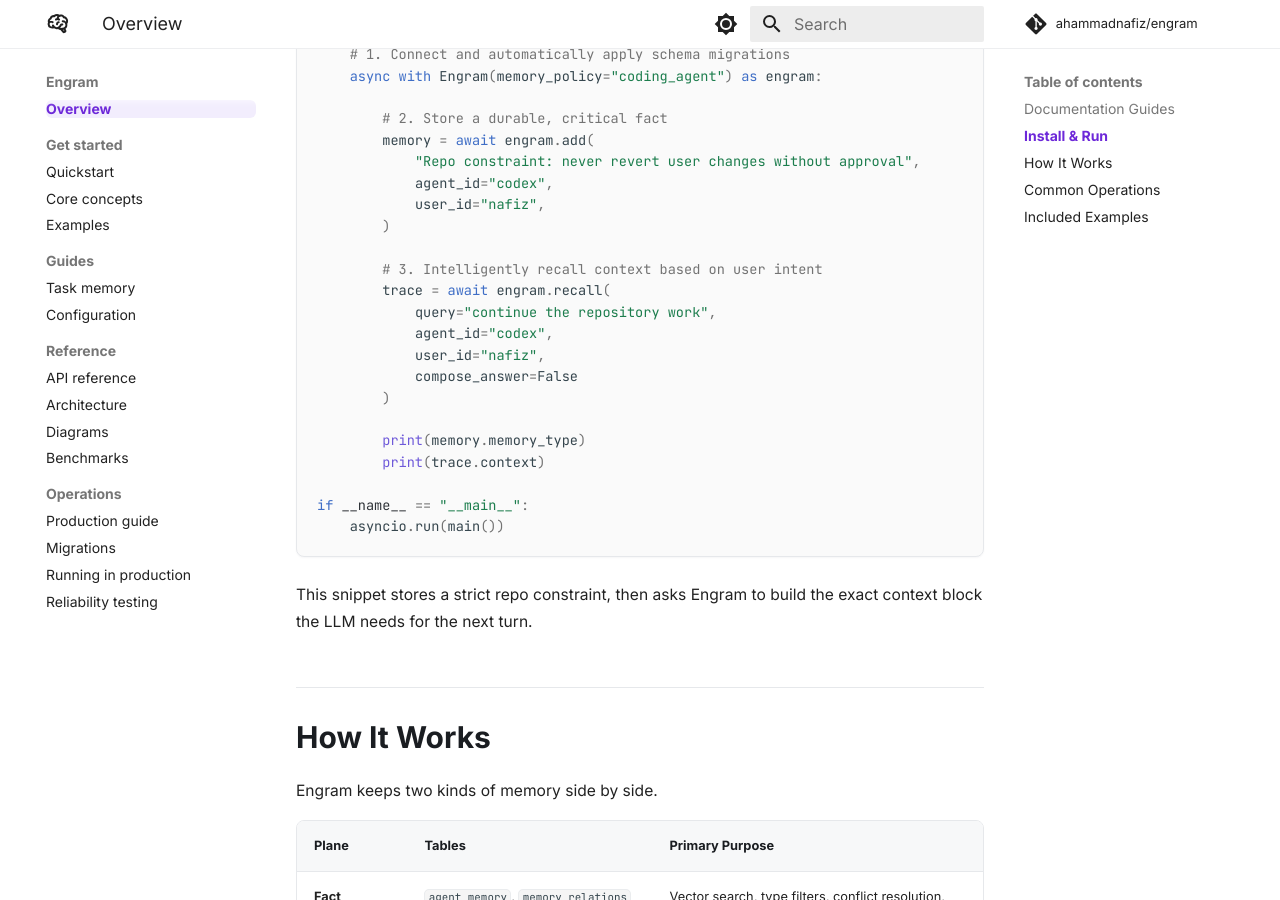
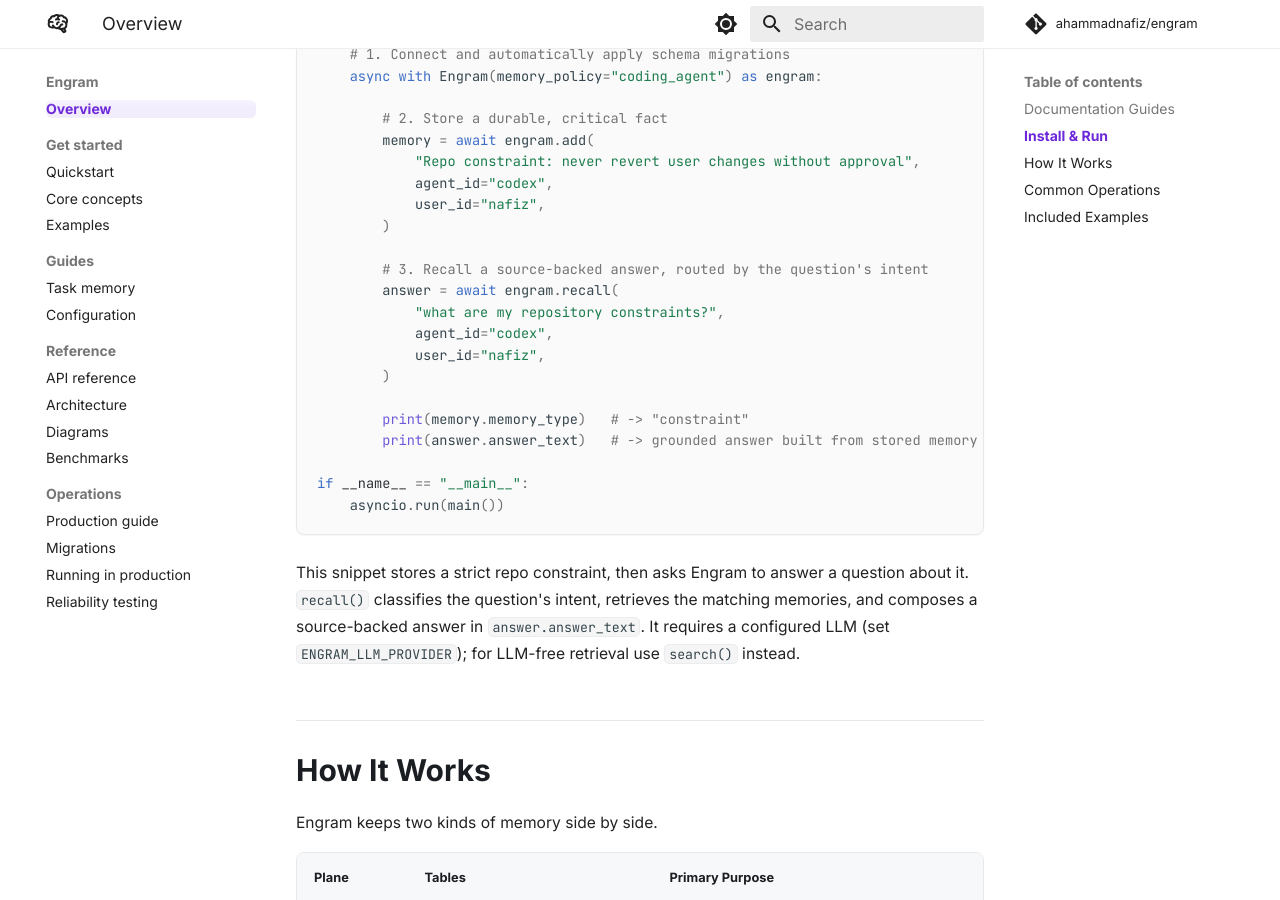
Before and after one commit to ahammadnafiz/engram, an MkDocs documentation site: the page built from docs/index.md, in a window 1280 px wide and 900 px high, scrolled down 2318 px. Built offline with MkDocs 1.6.1 and Material for MkDocs 9.7.7, drawn with Linux system fonts in a browser that asks for light colours; comment, search, counter and statistics services are not loaded.

Commit message:
docs: fix recall() code examples to match actual API
The docs conflated two APIs: recall(question, agent_id) returns a
composed RecallAnswer and requires an LLM, while trace_recall()/
build_context() return a prompt-ready context block (.context/.text)
without an LLM. Examples used recall(query=...) + trace.context, which
is the trace_recall shape on recall's name, causing TypeError/
AttributeError when copied.

- index.md, quickstart.md: use positional recall(question), read
  answer.answer_text; correct the false 'falls back to hybrid search'
  note (recall raises ConfigurationError without an LLM)
- production-guide.md: switch context-block calls to trace_recall();
  add the required agent_id to the FastAPI example
- task-memory.md: recall() has no task_run_id param -> use
  build_context(task_id, query=...) + context.text

All rewritten snippets verified against src/engram/client.py signatures
and runtime-tested against the live DB/LLM.

````diff
--- a/docs/index.md
+++ b/docs/index.md
@@ -108,22 +108,21 @@
             user_id="nafiz",
         )
 
-        # 3. Intelligently recall context based on user intent
-        trace = await engram.recall(
-            query="continue the repository work",
+        # 3. Recall a source-backed answer, routed by the question's intent
+        answer = await engram.recall(
+            "what are my repository constraints?",
             agent_id="codex",
             user_id="nafiz",
-            compose_answer=False
         )
 
-        print(memory.memory_type)
-        print(trace.context)
+        print(memory.memory_type)   # -> "constraint"
+        print(answer.answer_text)   # -> grounded answer built from stored memory
 
 if __name__ == "__main__":
     asyncio.run(main())
 ```
 
-This snippet stores a strict repo constraint, then asks Engram to build the exact context block the LLM needs for the next turn.
+This snippet stores a strict repo constraint, then asks Engram to answer a question about it. `recall()` classifies the question's intent, retrieves the matching memories, and composes a source-backed answer in `answer.answer_text`. It requires a configured LLM (set `ENGRAM_LLM_PROVIDER`); for LLM-free retrieval use `search()` instead.
 
 ## How It Works
 
````
Also changed, not shown: docs/production-guide.md (+9 -6 lines), docs/quickstart.md (+6 -7 lines), docs/task-memory.md (+4 -6 lines).
